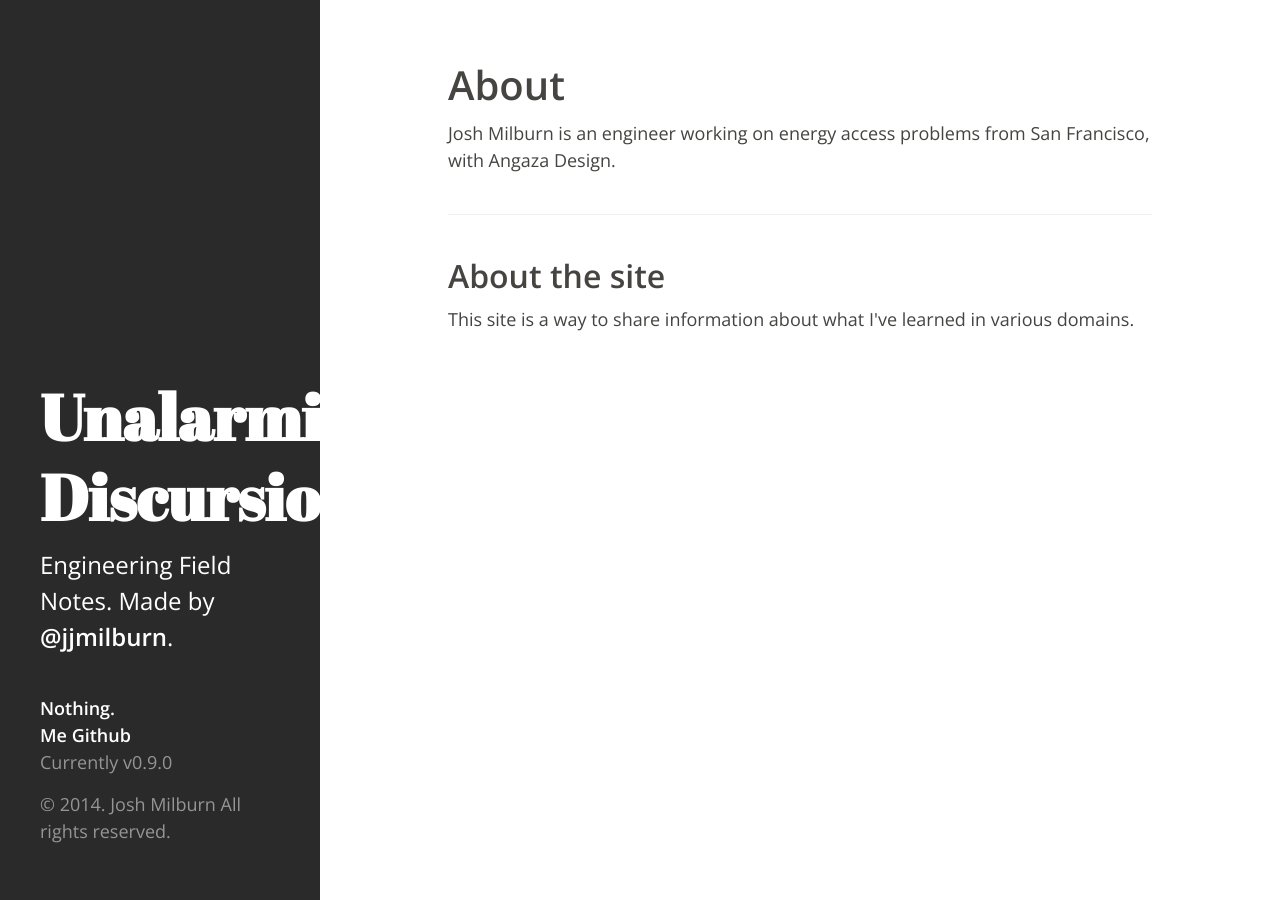
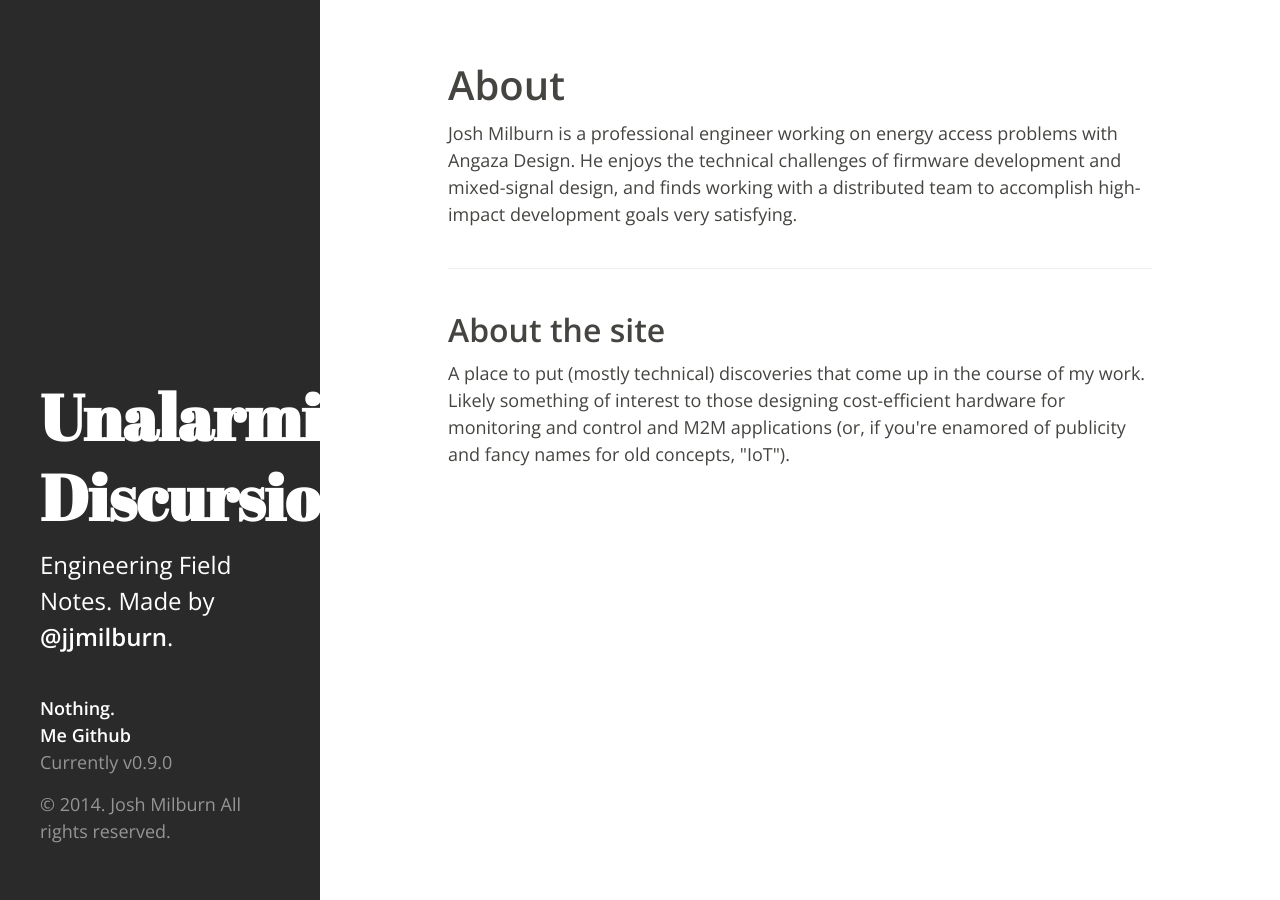
Before and after one commit to jjmilburn/jjmilburn.github.io, a Jekyll site: the page built from about.html, in a window 1280 px wide. Built offline with Jekyll 4.4.1, drawn with Linux system fonts in a browser that asks for light colours.

Commit message:
Update 'about' page with more flesh.

```diff
--- a/about.html
+++ b/about.html
@@ -7,10 +7,16 @@ title: About
 
   <h1 class="page-title">About</h1>
 
-  <p>Josh Milburn is an engineer working on energy access problems from San Francisco, with Angaza Design.  </p>
+  <p>Josh Milburn is a professional engineer working on energy access problems
+  with Angaza Design.  He enjoys the technical challenges of firmware
+  development and mixed-signal design, and finds working with a distributed
+  team to accomplish high-impact development goals very satisfying.</p>
   <hr>
 
   <h2>About the site</h2>
-  <p>This site is a way to share information about what I've learned in various domains.</p>
+  <p>A place to put (mostly technical) discoveries that come up in the course
+  of my work.  Likely something of interest to those designing cost-efficient
+  hardware for monitoring and control and M2M applications (or, if you're
+  enamored of publicity and fancy names for old concepts, "IoT").</p>
 
 </div>
```
